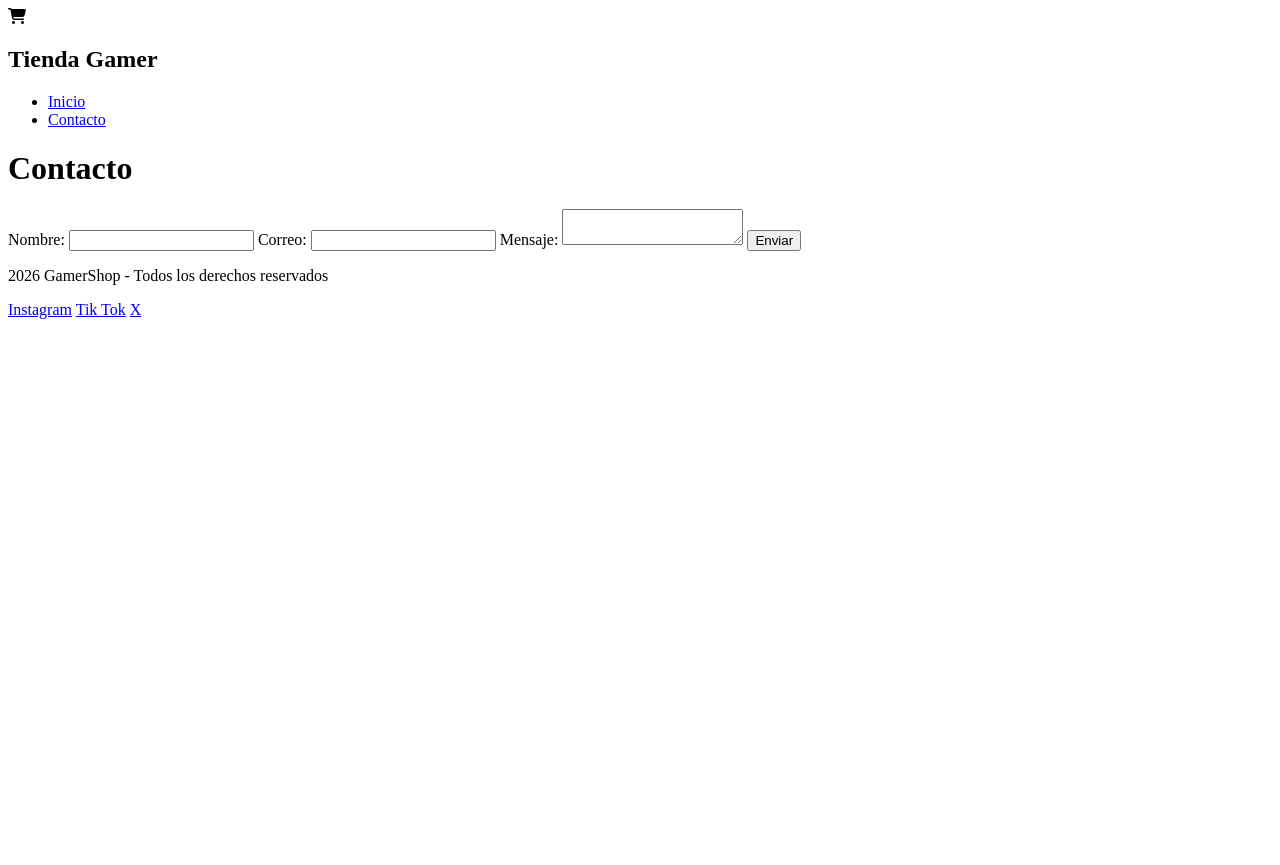
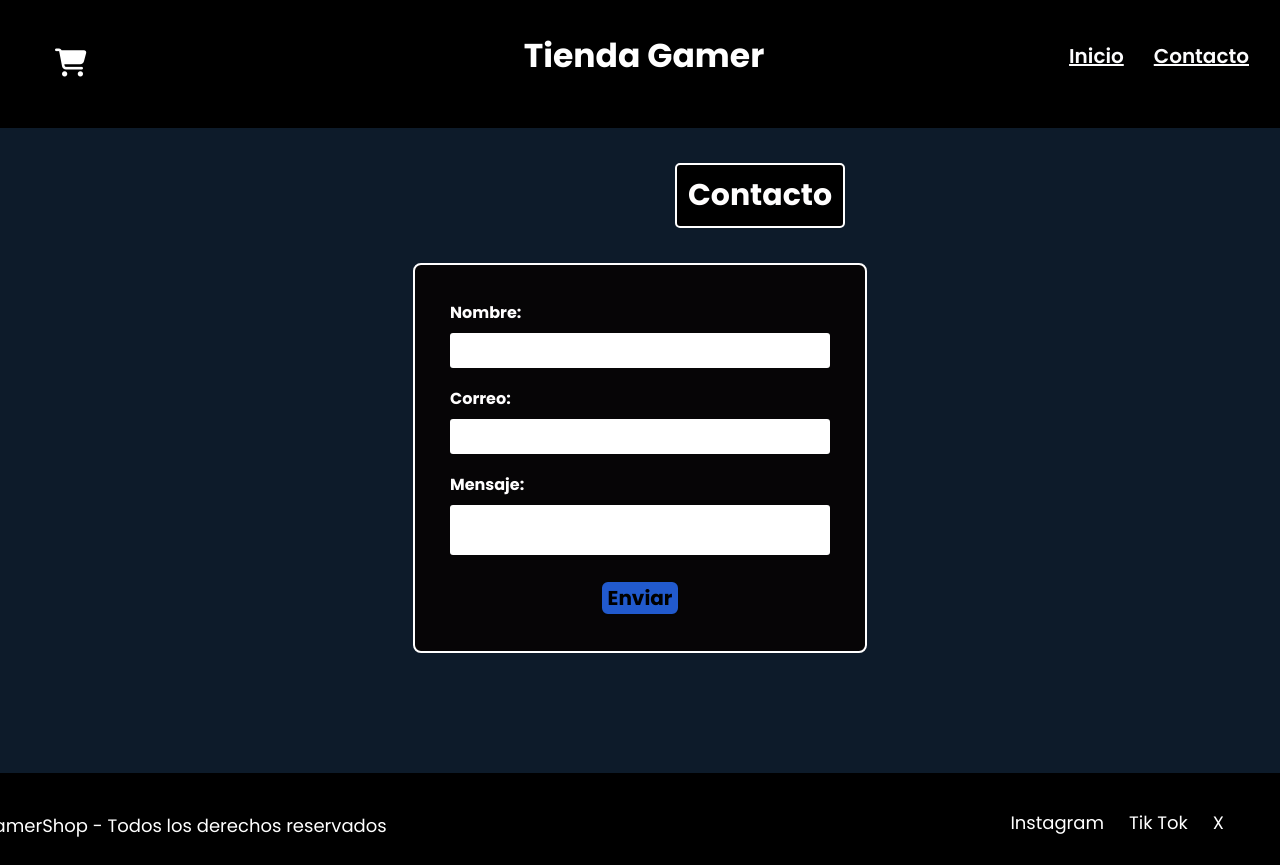
Before and after one commit to Samuel648-vn/gamer-shop, a plain HTML site: page pages/contacto.html in a window 1280 px wide. Before the commit the page ends 800 px from the top, so only its background shows below. Drawn offline with Linux system fonts and the light colour scheme; the site is published under a folder, as on GitHub Pages, so addresses that start at the root find nothing.

Commit message:
Corregir enlaces y rutas relativas

```diff
--- a/pages/contacto.html
+++ b/pages/contacto.html
@@ -3,15 +3,16 @@
 
 <head>
     <meta charset="UTF-8">
+    <meta name="viewport" content="width=device-width, initial-scale=1.0">
     <title>Contacto - Gamer Shop</title>
-    <link rel="stylesheet" href="/css/stylos.css">
+
+    <link rel="stylesheet" href="../css/stylos.css">
 
     <link rel="stylesheet" href="https://cdnjs.cloudflare.com/ajax/libs/font-awesome/6.5.2/css/all.min.css">
 
     <link rel="preconnect" href="https://fonts.googleapis.com">
     <link rel="preconnect" href="https://fonts.gstatic.com" crossorigin>
     <link href="https://fonts.googleapis.com/css2?family=Poppins:wght@100;200;300;400;500;600;700;800;900&display=swap" rel="stylesheet">
-
 </head>
 
 <body class="contacto">
@@ -21,16 +22,14 @@
     </div>
 
     <header class="barra-contacto">
-
         <h2 class="nombre-tienda">Tienda Gamer</h2>
 
         <nav class="nav-contacto">
             <ul>
-            <li><a href="/../index.html">Inicio</a></li>
-            <li><a href="/pages/contacto.html">Contacto</a></li>
+                <li><a href="../index.html">Inicio</a></li>
+                <li><a href="contacto.html">Contacto</a></li>
             </ul>
         </nav>
-
     </header>
 
     <h1 class="titulo-contacto">Contacto</h1>
@@ -38,20 +37,19 @@
     <form action="https://formspree.io/f/mkjgrdwv" method="POST">
 
         <label for="nombre">Nombre:</label>
-        <input type="text" id="nombre" name="nombre">
+        <input type="text" id="nombre" name="nombre" required>
 
         <label for="correo">Correo:</label>
-        <input type="email" id="correo" name="correo">
+        <input type="email" id="correo" name="correo" required>
 
         <label for="mensaje">Mensaje:</label>
-        <textarea id="mensaje" name="mensaje"></textarea>
+        <textarea id="mensaje" name="mensaje" required></textarea>
 
         <button class="boton-enviar" type="submit">Enviar</button>
 
     </form>
 
     <footer class="footer-contacto">
-
         <p>2026 GamerShop - Todos los derechos reservados</p>
 
         <div class="redes-contacto">
@@ -59,7 +57,6 @@
             <a href="#">Tik Tok</a>
             <a href="#">X</a>
         </div>
-
     </footer>
 
 </body>
```
Also changed, not shown: index.html (+8 -38 lines). Lines whose indentation alone changed are shown as unchanged.
